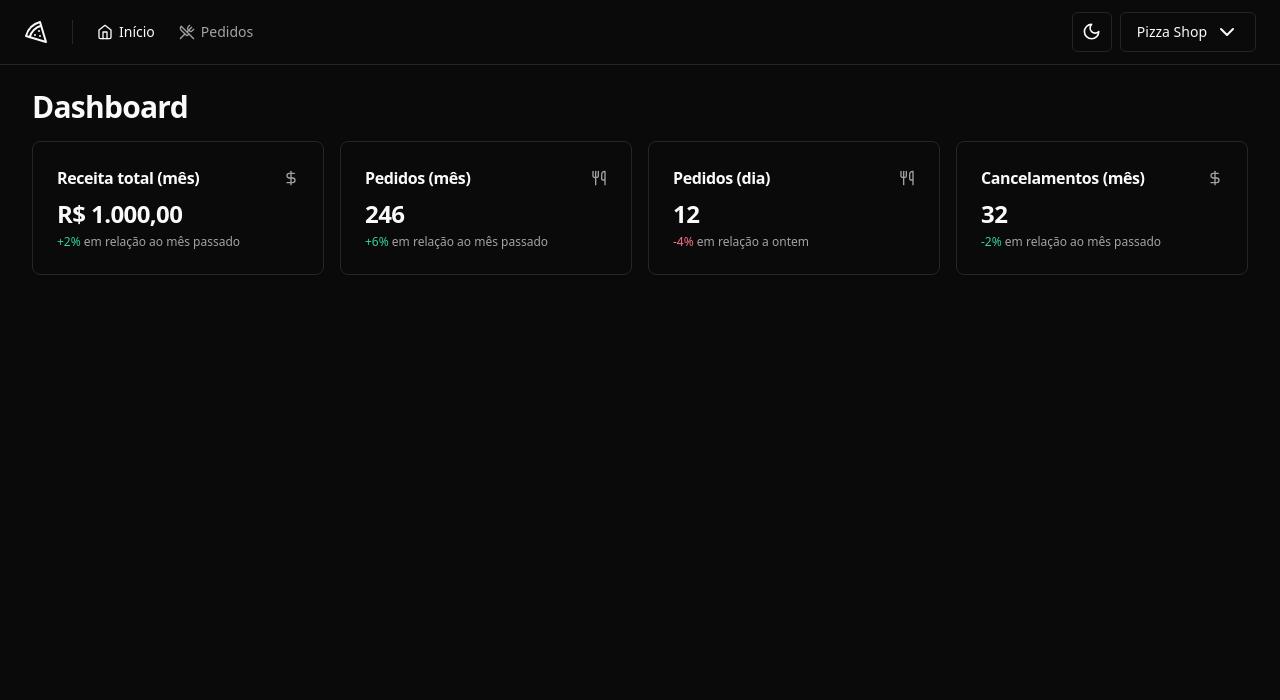
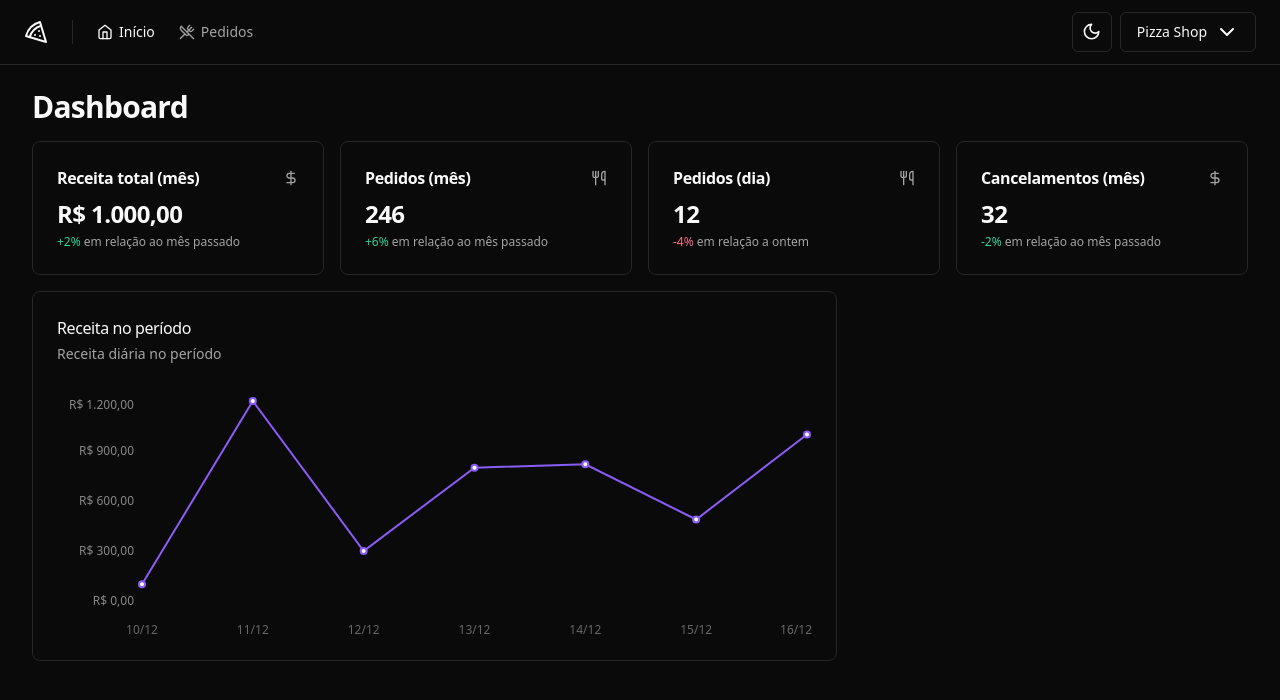
Before and after one commit to SostenisVinicius/Ignite-PizzaShop-Rocketseat, a React (Vite) app: page / in a window 1280 px wide. Shown: the top 700 px of the page. Built offline with nearby package versions, Linux system fonts and the light colour scheme.

Commit message:
Adding revenue chart in dashboard

```diff
--- a/package.json
+++ b/package.json
@@ -27,6 +27,7 @@
     "react-helmet-async": "^2.0.4",
     "react-hook-form": "^7.49.3",
     "react-router-dom": "^6.21.1",
+    "recharts": "^2.10.4",
     "sonner": "^1.3.1",
     "sort-by": "^0.0.2",
     "tailwind-merge": "^2.2.0",
--- a/src/pages/app/dashboard/dashboard.tsx
+++ b/src/pages/app/dashboard/dashboard.tsx
@@ -4,6 +4,7 @@
 import { MonthCanceledOrdersAmountCard } from './month-canceled-orders-amount-card'
 import { MonthOrdersAmountCard } from './month-orders-amount-card'
 import { MonthRevenueCard } from './month-revenue-card'
+import { RevenueChart } from './revenue-chart'
 
 export function Dashboard() {
   return (
@@ -18,6 +19,10 @@
           <DayOrdersAmountCard />
           <MonthCanceledOrdersAmountCard />
         </div>
+
+        <div className="grid grid-cols-9 gap-4">
+          <RevenueChart />
+        </div>
       </div>
     </>
   )
--- /dev/null
+++ b/src/pages/app/dashboard/revenue-chart.tsx
@@ -0,0 +1,73 @@
+import {
+  CartesianGrid,
+  Line,
+  LineChart,
+  ResponsiveContainer,
+  Tooltip,
+  XAxis,
+  YAxis,
+} from 'recharts'
+import colors from 'tailwindcss/colors'
+
+import {
+  Card,
+  CardContent,
+  CardDescription,
+  CardHeader,
+  CardTitle,
+} from '@/components/ui/card'
+
+const data = [
+  { date: '10/12', revenue: 100 },
+  { date: '11/12', revenue: 1200 },
+  { date: '12/12', revenue: 300 },
+  { date: '13/12', revenue: 800 },
+  { date: '14/12', revenue: 820 },
+  { date: '15/12', revenue: 489 },
+  { date: '16/12', revenue: 999 },
+]
+
+export function RevenueChart() {
+  return (
+    <Card className="col-span-6">
+      <CardHeader className="flex-row items-center justify-between pb-8">
+        <div className="space-y-1">
+          <CardTitle className="text-base font-medium">
+            Receita no período
+          </CardTitle>
+          <CardDescription>Receita diária no período</CardDescription>
+        </div>
+      </CardHeader>
+      <CardContent>
+        <ResponsiveContainer width="100%" height={240}>
+          <LineChart data={data} style={{ fontSize: 12 }}>
+            <XAxis dataKey="date" tickLine={false} axisLine={false} dy={16} />
+
+            <YAxis
+              stroke="#888"
+              axisLine={false}
+              tickLine={false}
+              width={80}
+              tickFormatter={(value: number) =>
+                value.toLocaleString('pt-BR', {
+                  style: 'currency',
+                  currency: 'BRL',
+                })
+              }
+            />
+
+            <Line
+              type="linear"
+              strokeWidth={2}
+              dataKey="revenue"
+              stroke={colors.violet[500]}
+            />
+            {/*
+            <CartesianGrid strokeDasharray="3 3" stroke="#ccc" />
+            <Tooltip /> */}
+          </LineChart>
+        </ResponsiveContainer>
+      </CardContent>
+    </Card>
+  )
+}
```
Also changed, not shown: 1 other file (tests, documents, lock files or other folders).
